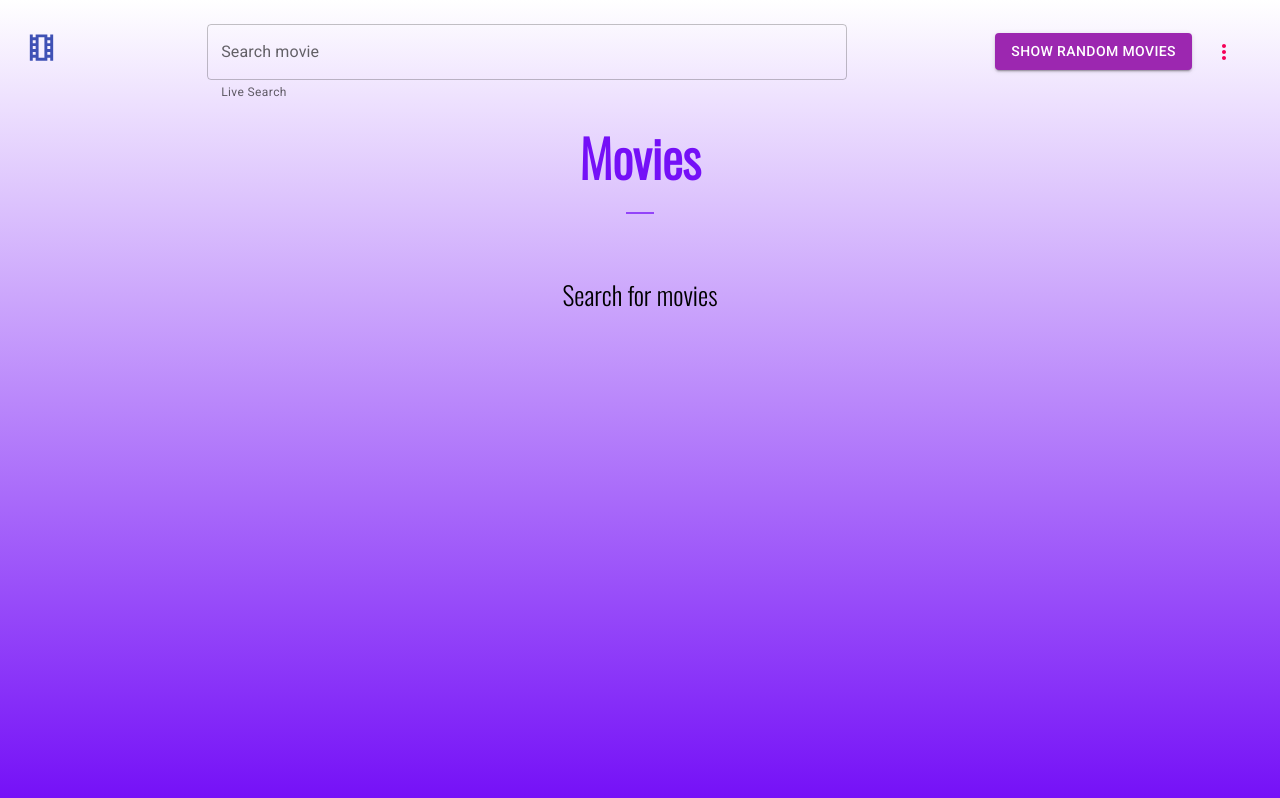
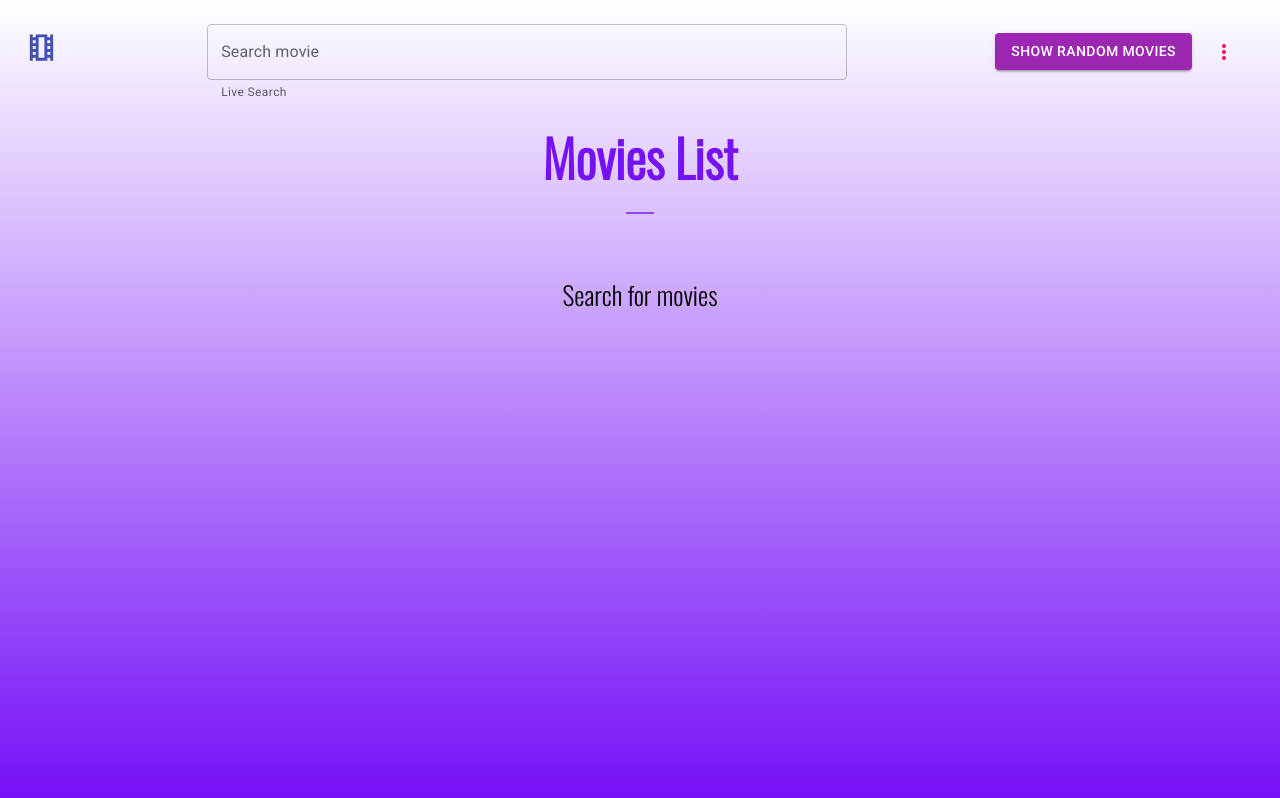
Before and after one commit to eladahdut/cinema-app, a React (Create React App) app: page / in a window 1280 px wide. Built offline with nearby package versions, Linux system fonts and the light colour scheme.

Commit message:
Update App.js

```diff
--- a/src/App.js
+++ b/src/App.js
@@ -15,7 +15,7 @@ function App() {
         }}
       >
         <h1 style={{ margin: "1rem 0 0.25rem 0", color: "rgb(117, 16, 247)" }}>
-          Movies
+          Movies List
         </h1>
       </Box>
       <hr style={{ width: "2%", border: "1px solid rgb(117 16 247 / 70%)" }} />
```
